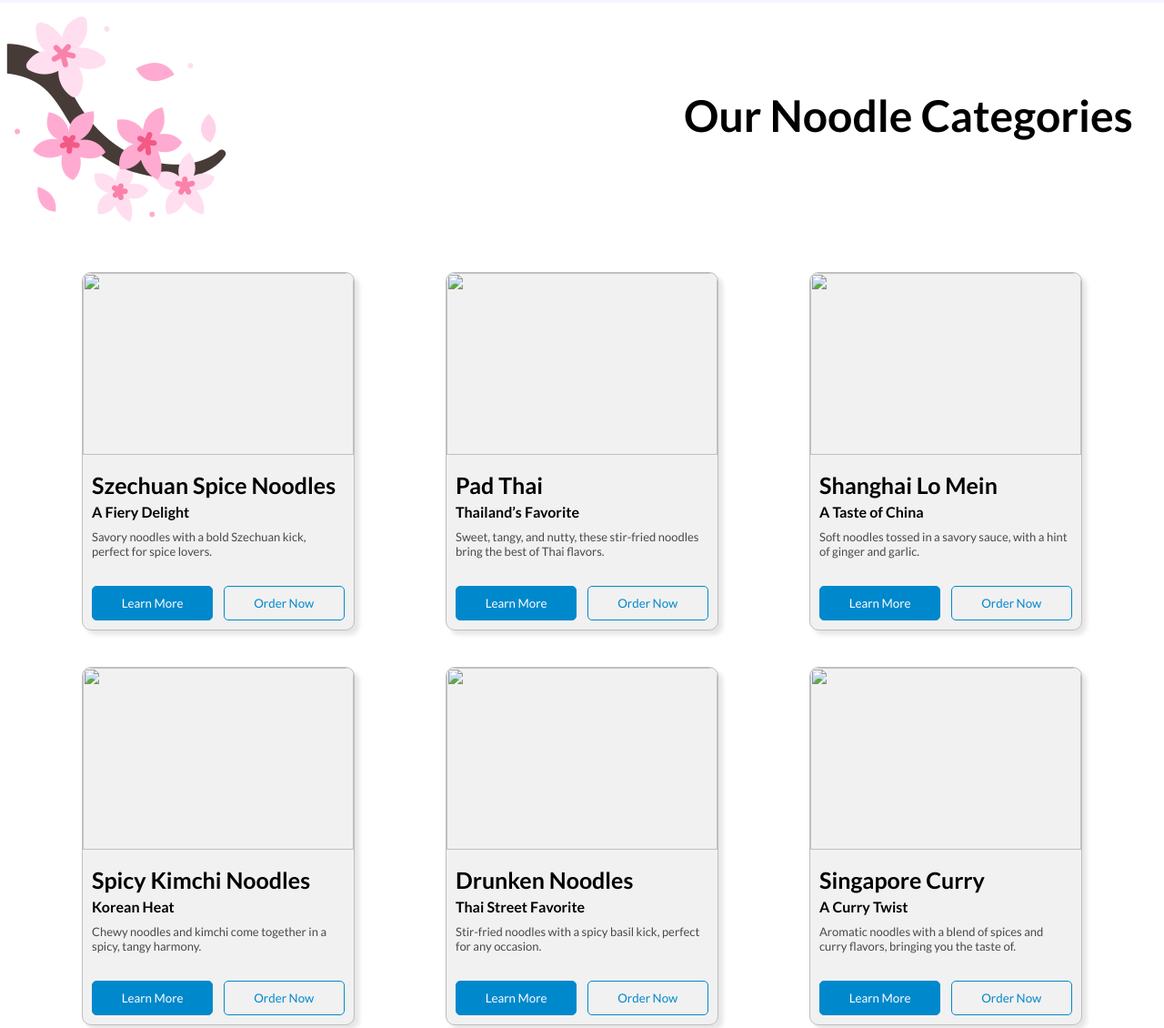
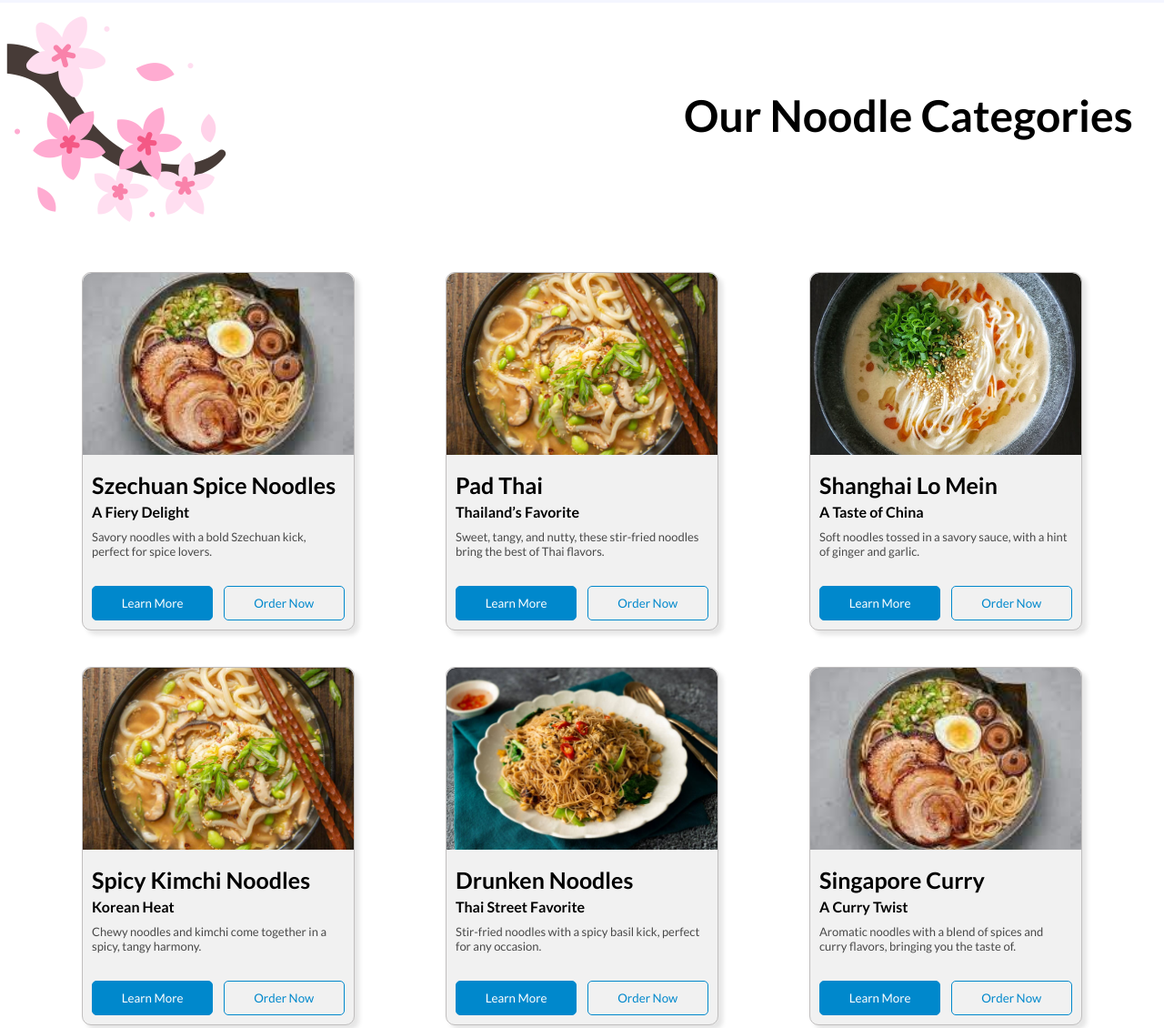
Before and after one commit to povfarwa/jp-noodles, a plain HTML site: page index.html in a window 1280 px wide. Shown: the part 694-1824 px from the top of the page at 91% size. Drawn offline with Linux system fonts and the light colour scheme; the site is published under a folder, as on GitHub Pages, so addresses that start at the root find nothing.

Commit message:
Fixed images links

```diff
--- a/index.html
+++ b/index.html
@@ -55,7 +55,7 @@
         <div class="menu-cards-row">
           <div class="menu-card">
             <div class="menu-card-header">
-              <img src="/imgs/noodles1.png" alt="" />
+              <img src="imgs/noodles1.png" alt="" />
             </div>
             <div class="menu-card-body">
               <h3>Szechuan Spice Noodles</h3>
@@ -73,7 +73,7 @@
 
           <div class="menu-card">
             <div class="menu-card-header">
-              <img src="/imgs/noodles3.png" alt="" />
+              <img src="imgs/noodles3.png" alt="" />
             </div>
             <div class="menu-card-body">
               <h3>Pad Thai</h3>
@@ -91,7 +91,7 @@
 
           <div class="menu-card">
             <div class="menu-card-header">
-              <img src="/imgs/noodles4.png" alt="" />
+              <img src="imgs/noodles4.png" alt="" />
             </div>
             <div class="menu-card-body">
               <h3>Shanghai Lo Mein</h3>
@@ -112,7 +112,7 @@
 
           <div class="menu-card">
             <div class="menu-card-header">
-              <img src="/imgs/noodles3.png" alt="" />
+              <img src="imgs/noodles3.png" alt="" />
             </div>
             <div class="menu-card-body">
               <h3>Spicy Kimchi Noodles</h3>
@@ -130,7 +130,7 @@
 
           <div class="menu-card">
             <div class="menu-card-header">
-              <img src="/imgs/noodles2.png" alt="" />
+              <img src="imgs/noodles2.png" alt="" />
             </div>
             <div class="menu-card-body">
               <h3>Drunken Noodles</h3>
@@ -148,7 +148,7 @@
 
           <div class="menu-card">
             <div class="menu-card-header">
-              <img src="/imgs/noodles1.png" alt="" />
+              <img src="imgs/noodles1.png" alt="" />
             </div>
             <div class="menu-card-body">
               <h3>Singapore Curry </h3>
```
